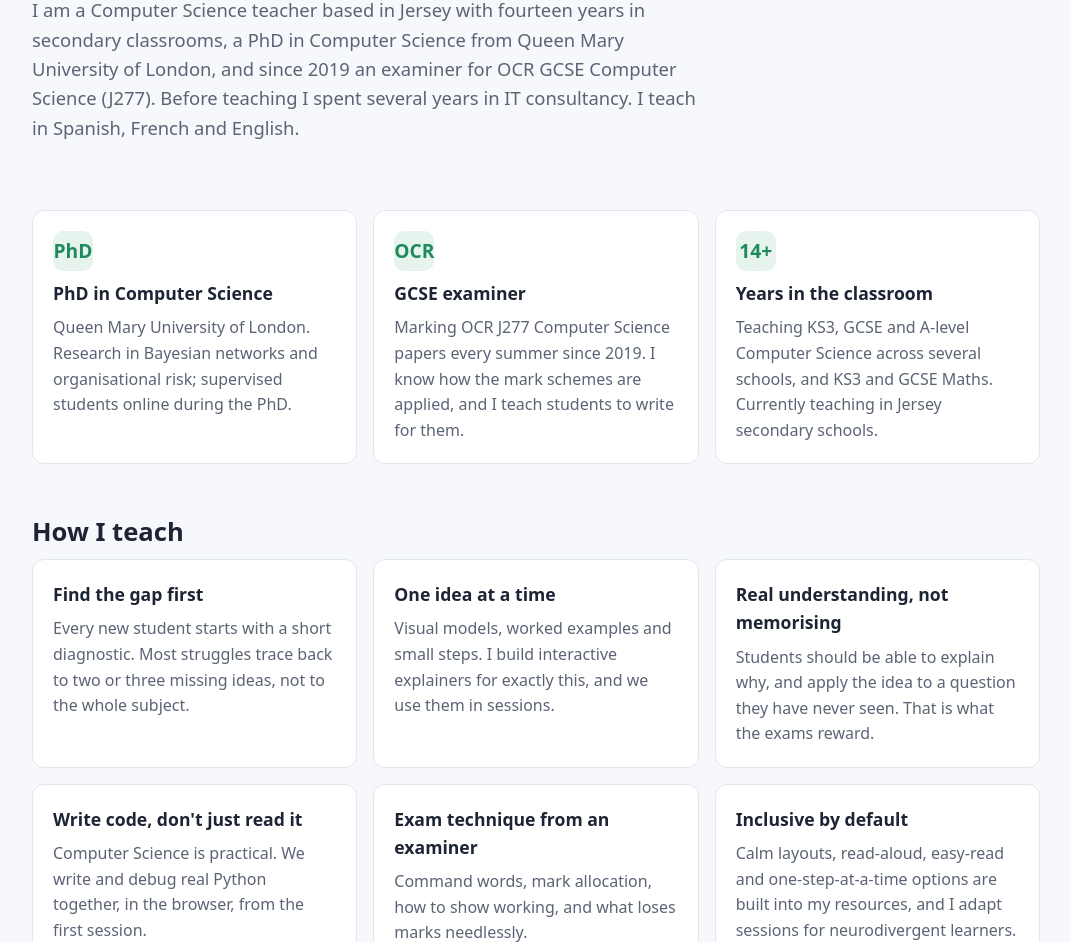
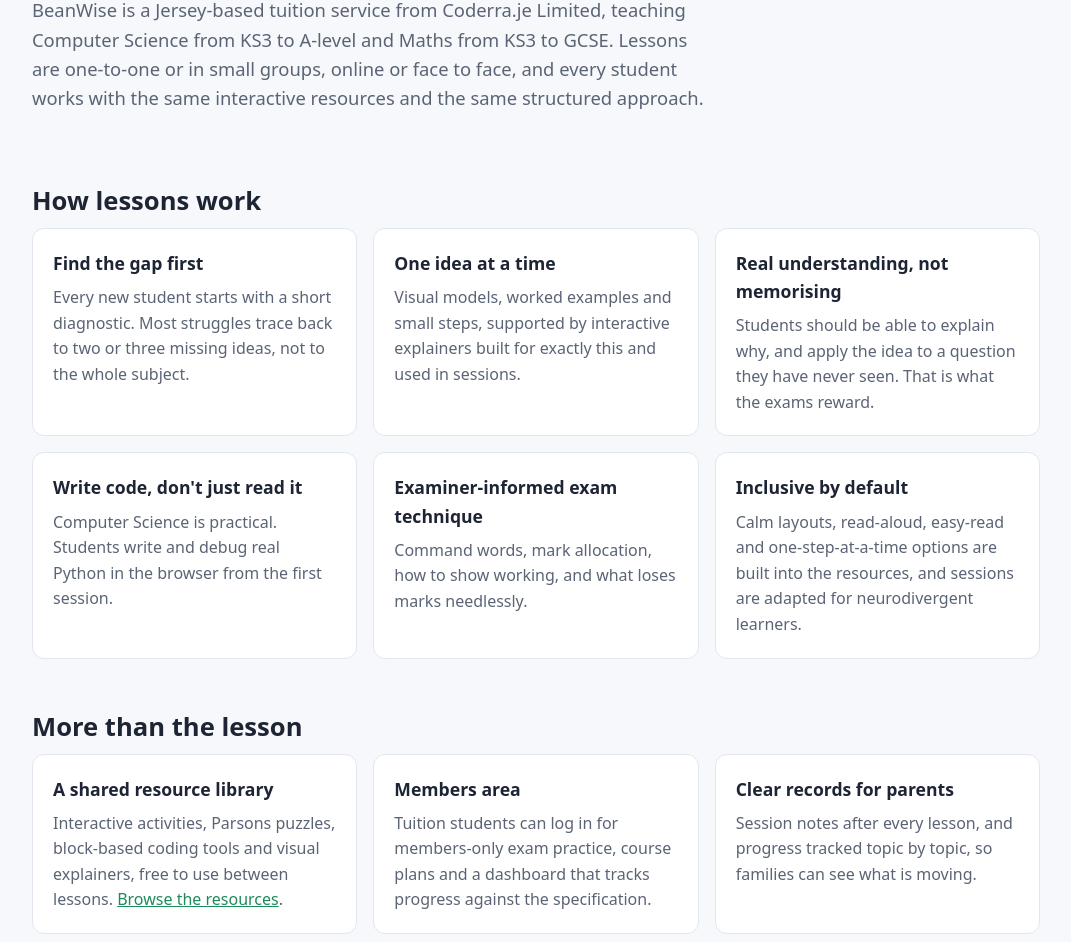
Before and after one commit to Computing-Hub/computing-hub.github.io, a plain HTML site: page about.html in a window 1280 px wide. Shown: the part 241-1183 px from the top of the page, without its empty margins (104-1175 px from the left). Drawn offline with Linux system fonts and the light colour scheme.

Commit message:
About page: describe BeanWise as a service, not one tutor
- Title and hero become "About BeanWise": what the service is, who it
  teaches and how lessons are delivered
- "How I teach" becomes "How lessons work", with the same six points
  written without first person
- New "More than the lesson" section: the resource library, the members
  area, and session notes and progress tracking for parents
- Credentials move to a short "Who teaches" paragraph near the bottom,
  keeping the facts (14 years teaching, PhD QMUL, OCR J277 examiner since
  2019, IT consultancy, three languages)
- Meta description describes the service instead of the tutor

Co-Authored-By: Claude Opus 5.5 <noreply@anthropic.com>

```diff
--- a/about.html
+++ b/about.html
@@ -3,8 +3,8 @@
 <head>
   <meta charset="UTF-8">
   <meta name="viewport" content="width=device-width, initial-scale=1.0">
-  <title>About your tutor — BeanWise</title>
-  <meta name="description" content="About the BeanWise tutor: Jersey-based Computer Science teacher with 14 years in the classroom, a PhD from Queen Mary University of London and OCR GCSE examiner since 2019.">
+  <title>About BeanWise</title>
+  <meta name="description" content="About BeanWise: Jersey-based Computer Science and Maths tuition from KS3 to A-level, built on diagnostic teaching, interactive resources and examiner-informed exam technique.">
   <link rel="icon" href="/favicon.ico" sizes="any">
   <link rel="icon" type="image/png" sizes="32x32" href="/assets/images/favicon-32x32.png">
   <link rel="apple-touch-icon" href="/assets/images/apple-touch-icon.png">
@@ -38,37 +38,17 @@
 
     <section class="hero">
       <span class="eyebrow">About</span>
-      <h1>About your tutor</h1>
+      <h1>About BeanWise</h1>
       <p class="lead">
-        I am a Computer Science teacher based in Jersey with fourteen years in secondary
-        classrooms, a PhD in Computer Science from Queen Mary University of London, and
-        since 2019 an examiner for OCR GCSE Computer Science (J277). Before teaching I
-        spent several years in IT consultancy. I teach in Spanish, French and English.
+        BeanWise is a Jersey-based tuition service from Coderra.je Limited, teaching
+        Computer Science from KS3 to A-level and Maths from KS3 to GCSE. Lessons are
+        one-to-one or in small groups, online or face to face, and every student works
+        with the same interactive resources and the same structured approach.
       </p>
     </section>
 
-    <section class="block" id="credentials" style="padding-top:8px">
-      <div class="grid three">
-        <article class="card">
-          <div class="icon">PhD</div>
-          <h3>PhD in Computer Science</h3>
-          <p>Queen Mary University of London. Research in Bayesian networks and organisational risk; supervised students online during the PhD.</p>
-        </article>
-        <article class="card">
-          <div class="icon">OCR</div>
-          <h3>GCSE examiner</h3>
-          <p>Marking OCR J277 Computer Science papers every summer since 2019. I know how the mark schemes are applied, and I teach students to write for them.</p>
-        </article>
-        <article class="card">
-          <div class="icon">14+</div>
-          <h3>Years in the classroom</h3>
-          <p>Teaching KS3, GCSE and A-level Computer Science across several schools, and KS3 and GCSE Maths. Currently teaching in Jersey secondary schools.</p>
-        </article>
-      </div>
-    </section>
-
-    <section class="block" id="approach">
-      <h2>How I teach</h2>
+    <section class="block" id="approach" style="padding-top:8px">
+      <h2>How lessons work</h2>
       <div class="grid">
         <article class="card">
           <h3>Find the gap first</h3>
@@ -76,7 +56,7 @@
         </article>
         <article class="card">
           <h3>One idea at a time</h3>
-          <p>Visual models, worked examples and small steps. I build interactive explainers for exactly this, and we use them in sessions.</p>
+          <p>Visual models, worked examples and small steps, supported by interactive explainers built for exactly this and used in sessions.</p>
         </article>
         <article class="card">
           <h3>Real understanding, not memorising</h3>
@@ -84,15 +64,33 @@
         </article>
         <article class="card">
           <h3>Write code, don't just read it</h3>
-          <p>Computer Science is practical. We write and debug real Python together, in the browser, from the first session.</p>
+          <p>Computer Science is practical. Students write and debug real Python in the browser from the first session.</p>
         </article>
         <article class="card">
-          <h3>Exam technique from an examiner</h3>
+          <h3>Examiner-informed exam technique</h3>
           <p>Command words, mark allocation, how to show working, and what loses marks needlessly.</p>
         </article>
         <article class="card">
           <h3>Inclusive by default</h3>
-          <p>Calm layouts, read-aloud, easy-read and one-step-at-a-time options are built into my resources, and I adapt sessions for neurodivergent learners.</p>
+          <p>Calm layouts, read-aloud, easy-read and one-step-at-a-time options are built into the resources, and sessions are adapted for neurodivergent learners.</p>
+        </article>
+      </div>
+    </section>
+
+    <section class="block" id="resources">
+      <h2>More than the lesson</h2>
+      <div class="grid three">
+        <article class="card">
+          <h3>A shared resource library</h3>
+          <p>Interactive activities, Parsons puzzles, block-based coding tools and visual explainers, free to use between lessons. <a href="resources.html">Browse the resources</a>.</p>
+        </article>
+        <article class="card">
+          <h3>Members area</h3>
+          <p>Tuition students can log in for members-only exam practice, course plans and a dashboard that tracks progress against the specification.</p>
+        </article>
+        <article class="card">
+          <h3>Clear records for parents</h3>
+          <p>Session notes after every lesson, and progress tracked topic by topic, so families can see what is moving.</p>
         </article>
       </div>
     </section>
@@ -126,6 +124,17 @@
           </ul>
         </div>
       </div>
+    </section>
+
+    <section class="block" id="who-teaches">
+      <h2>Who teaches</h2>
+      <p class="section-intro">
+        Lessons are taught by a Computer Science teacher with fourteen years in secondary
+        classrooms, currently teaching in Jersey. Background: a PhD in Computer Science from
+        Queen Mary University of London, marking OCR GCSE Computer Science (J277) papers
+        every summer since 2019, and several years in IT consultancy before teaching.
+        Lessons can be given in English, Spanish or French.
+      </p>
     </section>
 
     <section class="panel cta">
```
